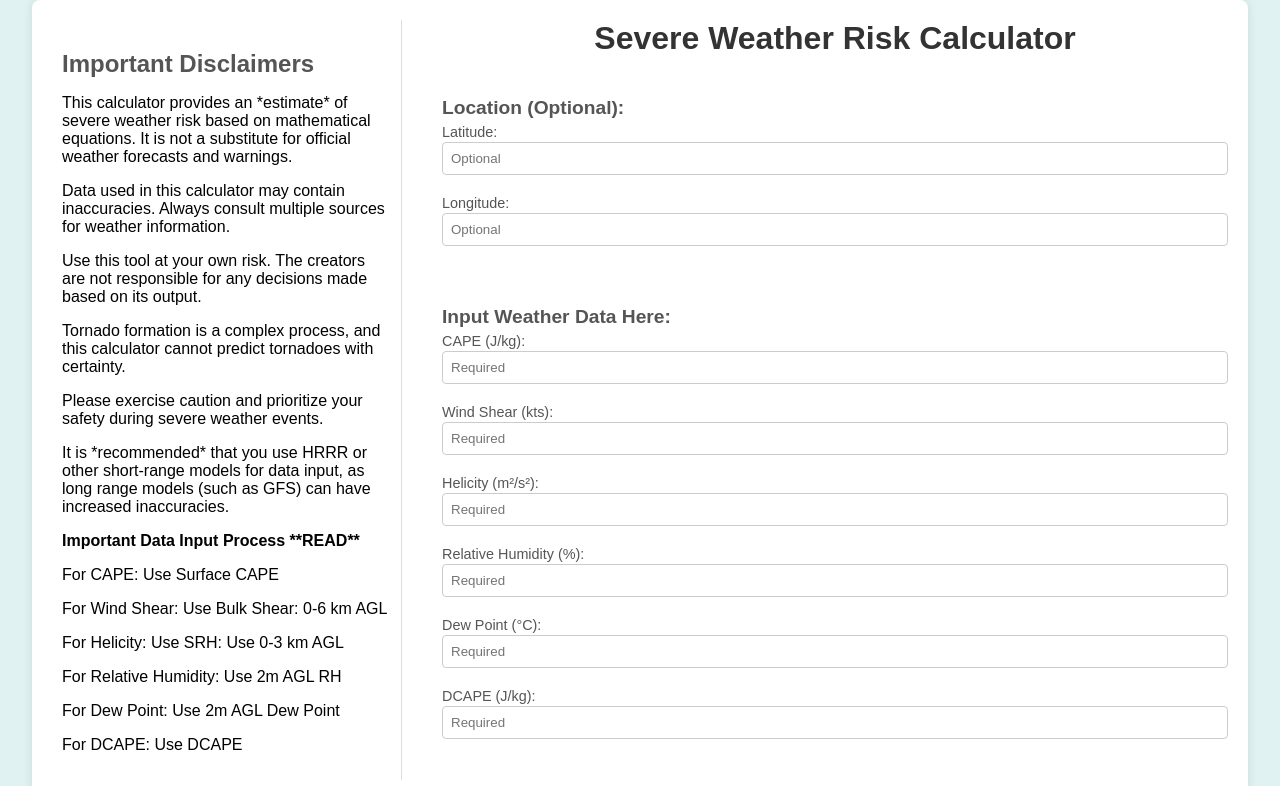
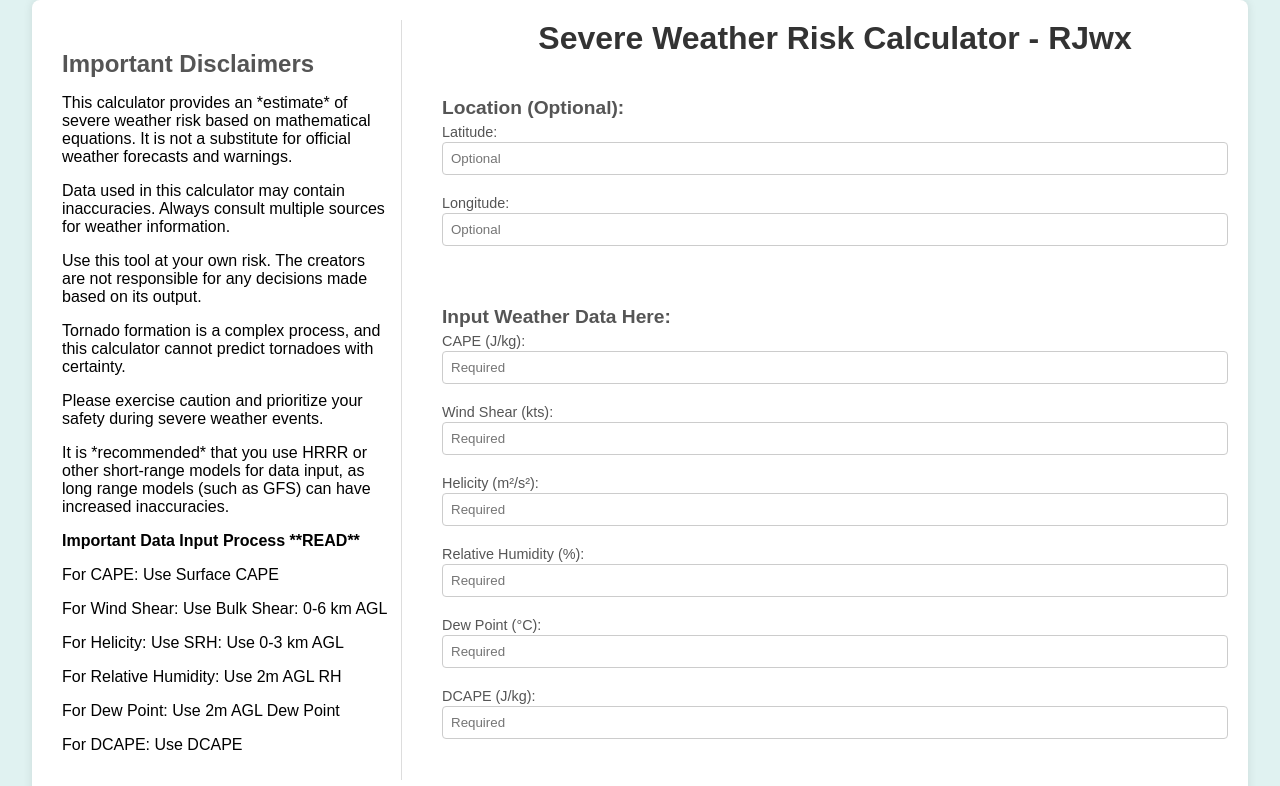
Before and after one commit to RJwx00/svrwxrisk, a plain HTML site: page index.html in a window 1280 px wide. Shown: the top 786 px of the page. Drawn offline with nearby package versions, Linux system fonts and the light colour scheme.

Commit message:
(v1.1) index.html

```diff
--- a/index.html
+++ b/index.html
@@ -33,7 +33,7 @@
         </div>
 
         <div id="calculator-ui-container">
-            <h1>Severe Weather Risk Calculator</h1>
+            <h1>Severe Weather Risk Calculator - RJwx</h1>
 
             <div id="location-input-container">
                 <h2>Location (Optional):</h2>
```
